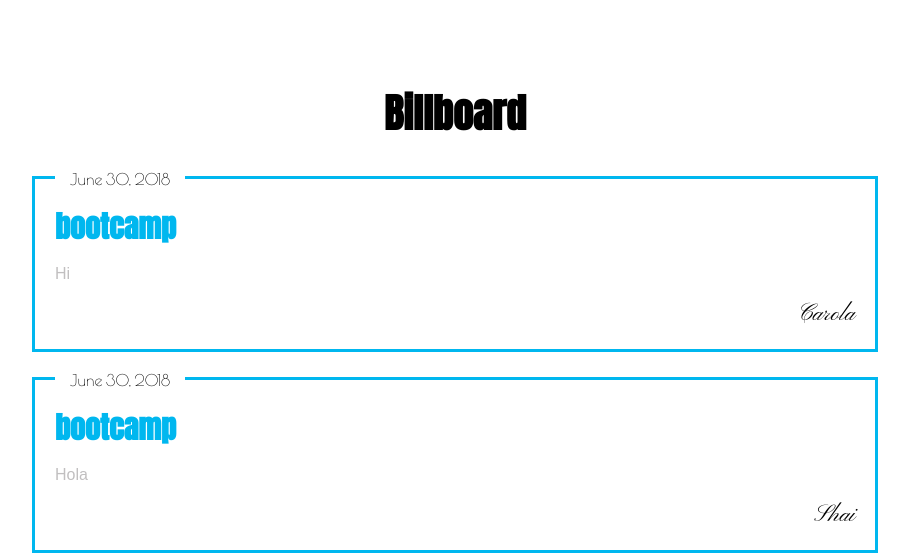
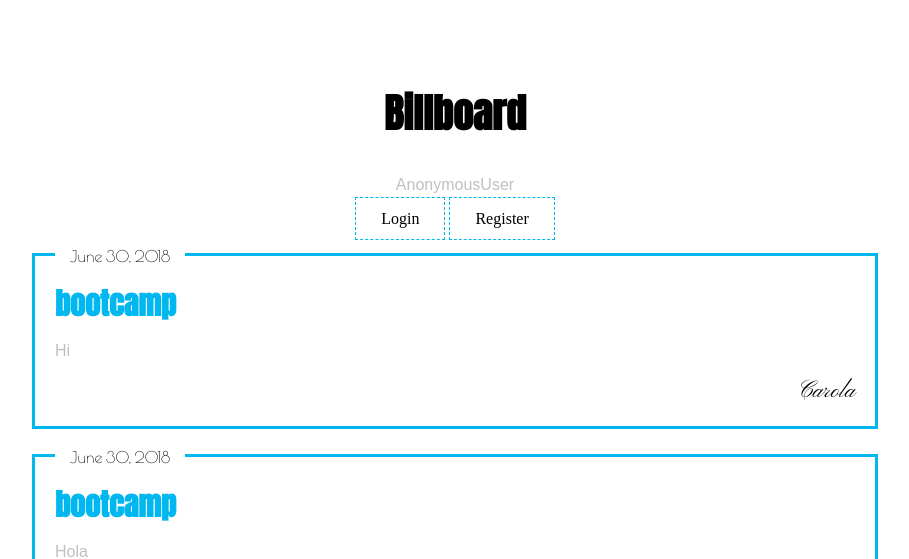
Before and after one commit to Carola123/Billboard_django, a Django app: page / in a window 1280 px wide. Shown: the top 559 px of the page, without its empty margins (185-1094 px from the left). Run offline with Django 3.2, Linux system fonts and the light colour scheme; data comes from the database, SQL or seed files in the repository; both versions use the stored data as it was after the commit; some libraries are stand-ins or nearby versions.

Commit message:
login, logout, register

```diff
--- a/Billboard/settings.py
+++ b/Billboard/settings.py
@@ -11,6 +11,9 @@ https://docs.djangoproject.com/en/1.11/ref/settings/
 """
 
 import os
+
+
+
 
 # Build paths inside the project like this: os.path.join(BASE_DIR, ...)
 BASE_DIR = os.path.dirname(os.path.dirname(os.path.abspath(__file__)))
--- a/bills/static/css/bill.css
+++ b/bills/static/css/bill.css
@@ -4,12 +4,20 @@ margin:0px;
 padding: 50px 0px;
 }
 
-h2{
+h2, h4{
 font-family: 'Anton', sans-serif;
 font-size: 40px;
 color: black;
 text-align:center;
+}
 
+h4{
+font-size: 20px;
+}
+
+#register, #login{
+margin: 20px auto;
+max-width:800px;
 }
 
 
@@ -53,7 +61,7 @@ display: block;
 text-align: right;
 }
 
-#form{
+#form, #login, #register {
 display:none;
 border: 3px dashed #00b7ef;
 max-width:800px;
@@ -113,3 +121,66 @@ float:right;
 #form input, #form textarea{
 margin: 15px 0;
 }
+
+#user{
+text-align:center;
+}
+
+#user a, #user span{
+padding: 12px 25px;
+border:1px dashed #00b7ef;
+color: black;
+text-decoration:none;
+cursor:pointer;
+}
+
+
+.alert {
+padding: 10px 15px;
+border: 1px solid;
+border-radius: 5px;
+max-width:800px;
+margin: 0 auto;
+}
+
+.alert.success{
+border-color: #b2dba1;
+color: #3c763d;
+background: #dff0d8;
+}
+
+.alert.error{
+border-color: #dca7a7;
+color: #a94442;
+background: #f2dede;
+}
+
+#login input, #register input{
+display: block;
+margin-top: 10px;
+width:100%;
+padding:10px;
+
+}
+
+#login{
+text-align:center;
+}
+
+#login form, #register form{
+margin: 0 auto;
+max-width:400px;
+text-align: center;
+}
+
+#login button, #register button{
+font-size:16px;
+color: white;
+border-radius: 3px;
+cursor:pointer;
+padding: 10px 35px;
+background: #66CDAA;
+margin-top:5px;
+border: 1px solid #66CDAA;
+font-family: 'Anton', sans-serif;
+}
--- a/bills/static/js/bill.js
+++ b/bills/static/js/bill.js
@@ -15,3 +15,15 @@ $('#form').slideUp()
 $('.add').show()
 $('.action').hide()
 })
+
+$('#show-login').on('click', function(){
+$('#login form')[0].reset()
+$('#login').slideDown()
+$('#register').slideUp()
+})
+
+$('#show-register').on('click', function(){
+$('#register form')[0].reset()
+$('#register').slideDown()
+$('#login').slideUp()
+})
--- a/bills/templates/bills/index.html
+++ b/bills/templates/bills/index.html
@@ -14,10 +14,46 @@
 
 
 <body>
+     {% for m in messages %}
+        <div class="alert {{ m.tags }}">{{ m }}</div>
+      {% endfor %}
 
     {% block content %}
+    <h2>Billboard</h2>
+    <div id="user">
+        {% if user.is_authenticated %}
+        <p>{{ user }}</p>
+        <a href="/logout">Logout</a>
+        {% else %}
+        <p>AnonymousUser</p>
+        <span id="show-login">Login</span>
+        <span id="show-register">Register</span>
+        {% endif %}
 
-    <h2>Billboard</h2>
+    </div>
+
+    <div id="login">
+        <form method="POST" action="/login">
+            {% csrf_token %}
+            <h4 class="form-signin-heading">Please sign in</h4>
+            <label for="username" class="sr-only">Email address</label>
+            <input id="username" class="form-control" placeholder="Username" required="" autofocus="" type="text" name="username">
+            <label for="password" class="sr-only">Password</label>
+            <input id="password" class="form-control" placeholder="Password" required="" type="password" name="password">
+            <button class="btn btn-lg btn-primary btn-block" type="submit">Sign in</button>
+        </form>
+    </div>
+
+    <div id="register">
+         <h4 class="form-signin-heading">Create a new account</h4>
+        <form method="POST" action="/register">
+            {% csrf_token %}
+            {{ registerForm }}
+            <button class="btn btn-lg btn-primary btn-block" type="submit">Create the account</button>
+        </form>
+    </div>
+
+
     <div id="container">
     {% for bill in list_bills %}
         <div class="bill">
--- a/bills/urls.py
+++ b/bills/urls.py
@@ -4,5 +4,7 @@ from . import views
 
 urlpatterns = [
     url(r'^$', views.index, name='index'),
-
+    url(r'^login$', views.log_in, name='log_in'),
+    url(r'^register$', views.register, name='register'),
+    url(r'^logout$', views.log_out, name='log_out'),
 ]
--- a/bills/views.py
+++ b/bills/views.py
@@ -1,8 +1,11 @@
-from django.shortcuts import render
+from django.shortcuts import render, redirect
 from .forms import NewBillForm
 from .models import Bill
 from datetime import datetime
 from django.http import HttpResponseRedirect
+from django.contrib.auth import authenticate, login, logout
+from django.contrib.auth.forms import UserCreationForm
+from django.contrib import messages
 
 def index(request):
     #corrobora si request viene de un form con metodo post
@@ -24,6 +27,40 @@ def index(request):
     #conectando con la base de datos.leyendo de la base de datos
     list_bills = Bill.objects.all() #crea una lista de diccionario que contiene todos los registros del modelo Bill de la base de datos.
     form = NewBillForm()
+    registerForm = UserCreationForm()
+    m = getattr(request, '_messages', [])
     #context contiene la lista de anuncios
-    context = {'list_bills':list_bills,'form':form }
+    context = {'list_bills':list_bills,'form':form, 'registerForm':registerForm, 'messages': m}
     return render(request, 'bills/index.html', context)
+
+
+def log_in(request):
+    username = request.POST['username'] #input name
+    password = request.POST['password'] #input contrasena
+    user = authenticate(request, username=username, password=password) #verifica nombre y contrasena
+    if user is not None: #p comprobar que hay usuario
+        login(request, user) #si hay usuario lo logeamos
+        messages.success(request, 'You logged in successfully')
+    else:
+        messages.error(request, 'Invalid username/password')
+
+    return redirect('/')
+
+def register(request):
+    f = UserCreationForm(request.POST) #sirve para crear el form, para generar el html que se le mostrara al usuario y p leerlo
+    if f.is_valid(): #comprobamos si el form es valido
+        f.save() #lo guardamos en la base de datos
+        username = request.POST['username']
+        password = request.POST['password1']
+        user = authenticate(request, username=username, password=password)
+        login(request, user)
+        messages.success(request, 'Account created successfully')
+    else:
+        messages.error(request, 'The account could not be created')
+
+    return redirect('/')
+
+def log_out(request):
+    logout(request)
+    messages.success(request, 'You logged out successfully')
+    return redirect('/')
```
Also changed, not shown: db.sqlite3.
